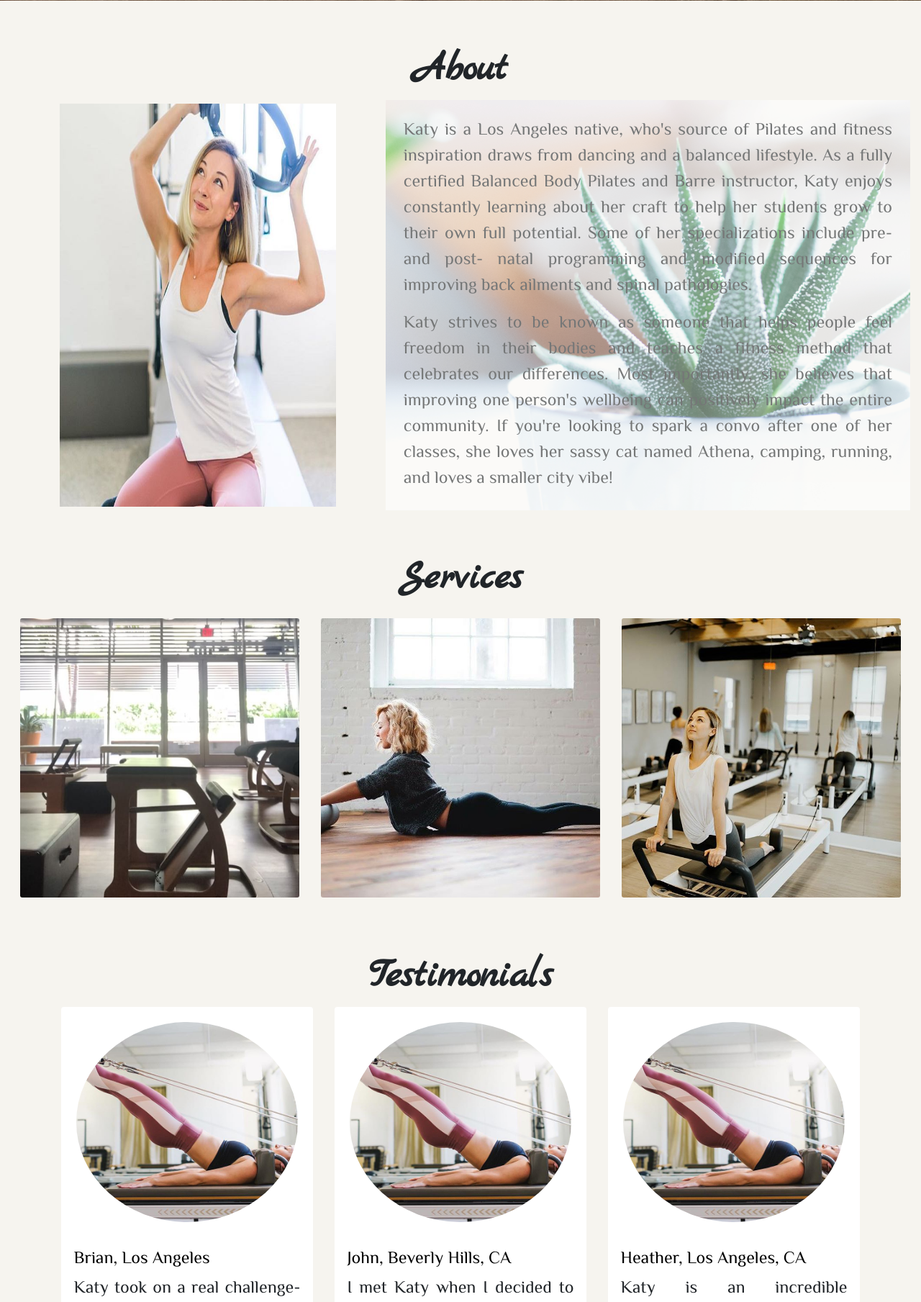
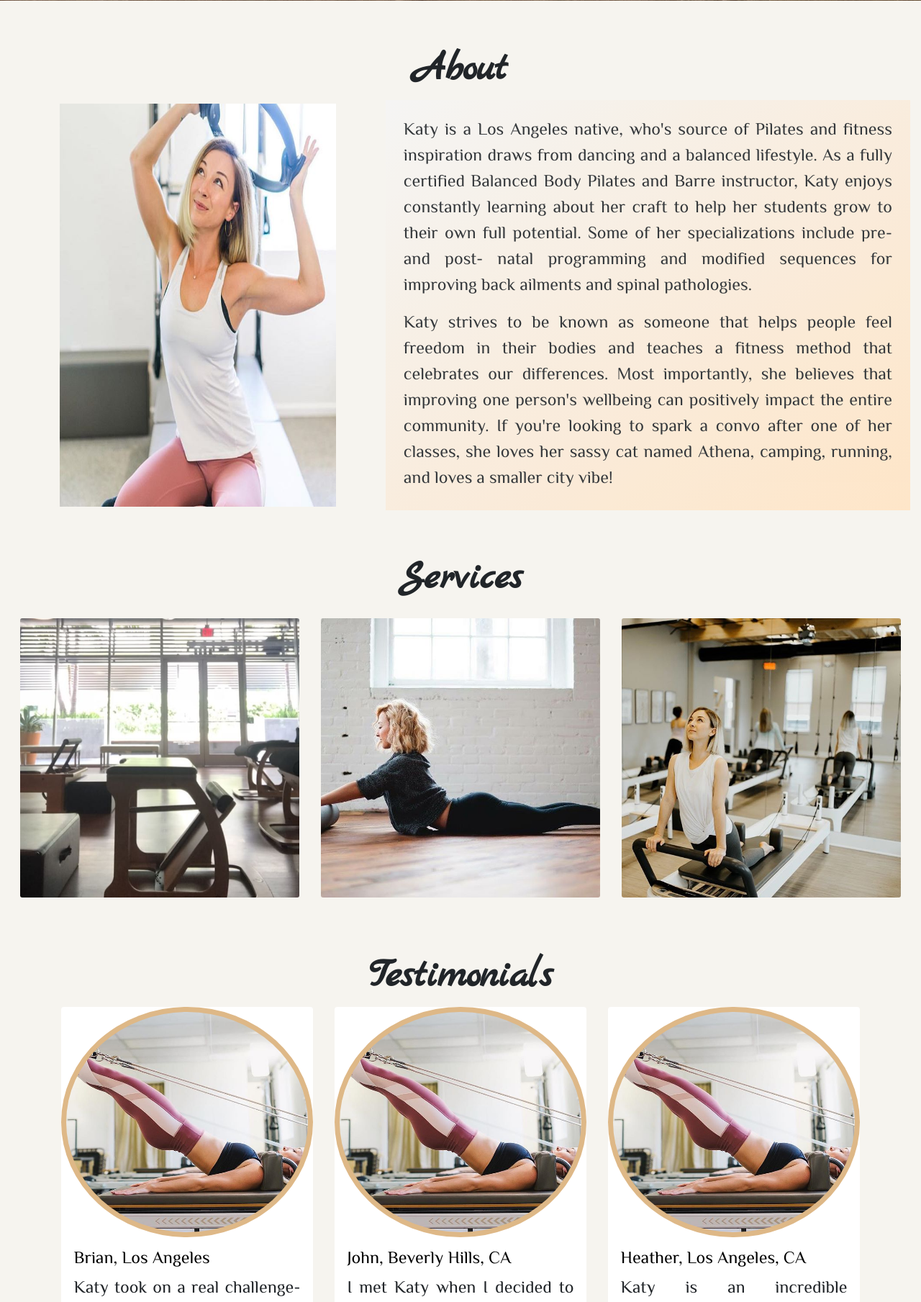
Before and after one commit to elowskya/code-playground, a PHP site: page / in a window 1280 px wide. Shown: the part 855-2664 px from the top of the page at 72% size. Run offline with PHP 8.4, Linux system fonts and the light colour scheme; some web fonts are replaced.

Commit message:
updated color scheme

```diff
--- a/index.html
+++ b/index.html
@@ -62,16 +62,6 @@
           <div class="container jumbotronText">
               <h1 class="display-4"><h1> Katy Weprin </h1>
               <p class="lead">Pilates & Barre Instructor</p>
-              <!-- <hr class="my-4"> -->
-              <!-- <p> -->
-              <!-- <ol>
-                <li class="breadcrumb-item"><a href="#services">Services</a></li>
-                <li class="breadcrumb-item"><a href="#schedule">Schedule</a></li>
-                <li class="breadcrumb-item"><a href="#contact">Contact</a></li>
-              </ol>
-            </p> -->
-            <!-- <p>Pilates & Barre Instructor</p> -->
-            <!-- <a class="btn btn-primary btn-lg" href="#" role="button">Learn more</a> -->
             </div>
 
         </div>
@@ -107,7 +97,6 @@
     </div>
 
     <div class="container-fluid" id="services">
-      <!-- <div class="horizontalLine"></div> -->
       <h2>Services</h2>
 
     <div class="card-deck">
@@ -207,8 +196,8 @@
 <div> <h2>Testimonials</h2>
   <div class="container testimonialsText">
       <div class="row">
-          <div class="col-sm-4">
-              <div class="card h-100">
+          <div class="col-sm-4 cardHolder">
+              <div class="card h-100 cardInside">
                 <img class="testimonialImages" src="./public/images/bridgePose.jpg">
                 <div class="testimonialText">
                   <h4>Brian, Los Angeles</h4>
@@ -349,7 +338,7 @@
 
             <i class="fas fa-hammer"></i>
             <i class="fas fa-wrench"></i>
-          <i>Built & Maintained by</i><a href="https://www.linkedin.com/in/ashleyelowsky/"><i> A.Elowsky</i></a>
+          <i>Built & Maintained by</i><a href="www.americanwebdev.com" target="_blank"><i> AmericanWebDev.com</i></a>
 
 
           </div>
--- a/public/css/style.css
+++ b/public/css/style.css
@@ -1,19 +1,8 @@
-
-
 navbar {
     position: sticky;
 }
 
-.breadcrumb-item {
-    font-size: 4vh;
-    display: inline-block;
-    /* position: absolute; */
-    color: black;
-}
-
 body {
-    /* font-family: 'Quicksand', sans-serif; */
-    /* font-family: 'Marck Script', cursive; */
     font-family: 'El Messiri', sans-serif;
     text-align: center;
     background-color:  #F6F4EF;
@@ -27,36 +16,20 @@ body {
 
 h1 {
     font-size: 10vh;
-    /* font-family: 'Ranga', cursive; */
     font-family: 'Dancing Script', cursive;
-    /* font-family: 'Marck Script', cursive; */
-    /* font-family: 'La Belle Aurore', cursive; */
     font-weight: 900;
-
 }
 
 h2 {
-    /* font-family: 'Playball', cursive; */
-
-    /* font-family: 'Ranga', sans-serif;
-    font-family: 'La Belle Aurore', cursive; */
     font-family: 'Marck Script', cursive;
     font-size: 7vh;
     font-weight: 700;
     padding-top: 5%;
-    /* background-color: white; */
-
 }
 
 .katyProfilePic img {
-    /* background-size: cover;
-    background-image: url("../images/openWindowBackBend.jpg"); */
-    /* background-repeat: no-repeat; */
-    /* background-attachment: fixed; */
-    /* border: 4px solid black; */
     margin-top: 1%;
     margin-bottom: 1%;
-    /* padding: 3%; */
     height: 70vh;
     width: 30vw;
 }
@@ -67,9 +40,9 @@ p {
 
 .testimonialImages {
     border-radius: 50%;
-    padding: 6%;
+    padding: 2%;
     height: 40vh;
-    /* border: solid line black 4px; */
+    background-color: burlywood;
 }
 
 .indexText {
@@ -88,14 +61,12 @@ p {
     padding-top: 43%;
 }
 
-
 .card {
     border: none;
 }
 
 .card-img-top {
     margin: 1%;
-
 }
 
 
@@ -156,7 +127,7 @@ p {
     bottom: 0;
     left: 0;
     right: 0;
-    background: rgba(36, 62, 206, 0.95);
+    background: rgba(222, 184, 135, 0.95);
     color: #fff;
     visibility: hidden;
     opacity: 0;
@@ -199,19 +170,6 @@ p {
   .card-columns {
       padding: 3%;
   }
-
-  .socialMediaBackground {
-    /* background-image: url("../images/socialMediaPhone.png"); */
-    background-color: black;
-    background-size: 100% 100%;
-    background-attachment: fixed;
-    background-repeat: no-repeat;
-    height: 40vh;
-    width: 100vw;
-    /* margin: 0;
-    padding: 0; */
-  }
-
   .contactContainer {
       background-image: url("../images/meditating.jpg");
       background-repeat: no-repeat;
@@ -260,10 +218,11 @@ p {
   }
 
   .aboutDiv {
-      background-image: url("../images/silvia-agrasar-227575-unsplash.jpg");
+      /* background-image: url("../images/silvia-agrasar-227575-unsplash.jpg"); */
+      background-image: linear-gradient(to top left, bisque, whitesmoke);
       background-repeat: no-repeat;
       background-size: cover;
-      opacity: 0.6;
+      opacity: 0.9;
       /* position: relative;
       float: right; */
   }
```
Also changed, not shown: public/images/bridgePoseCropped.png (added).
